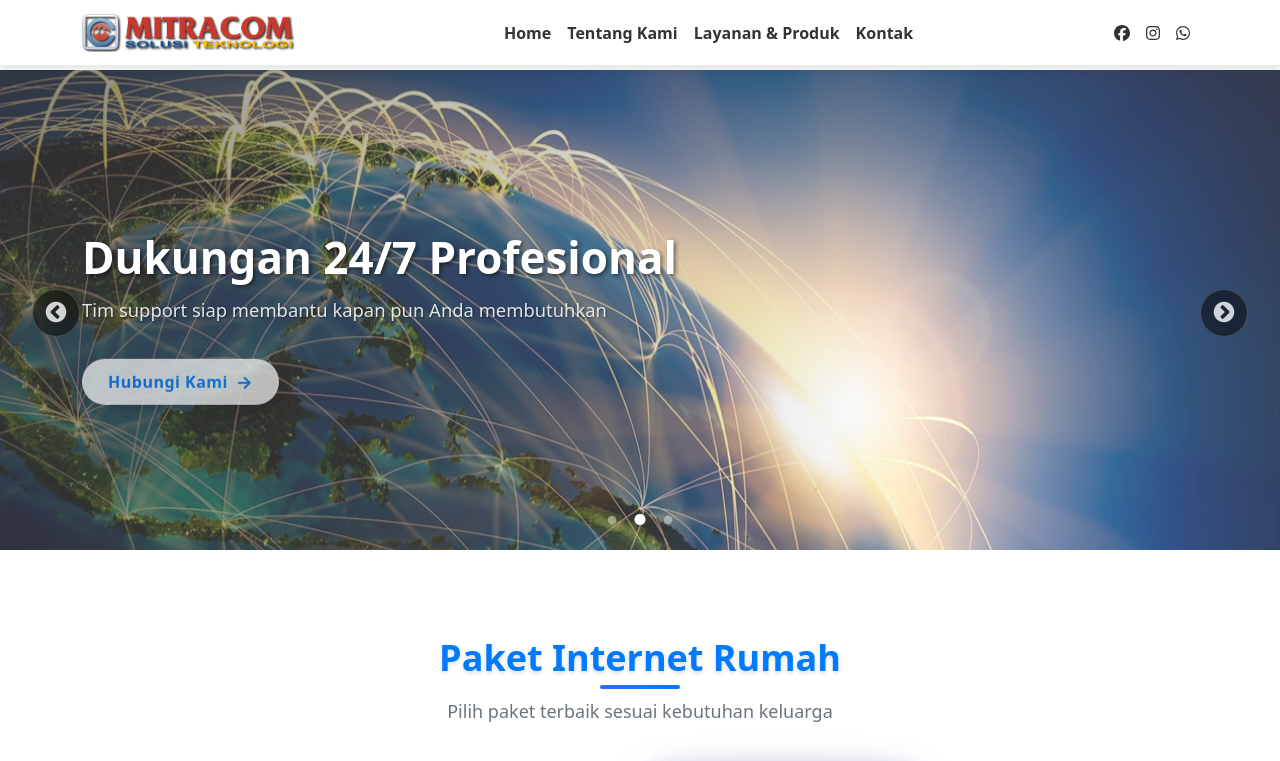
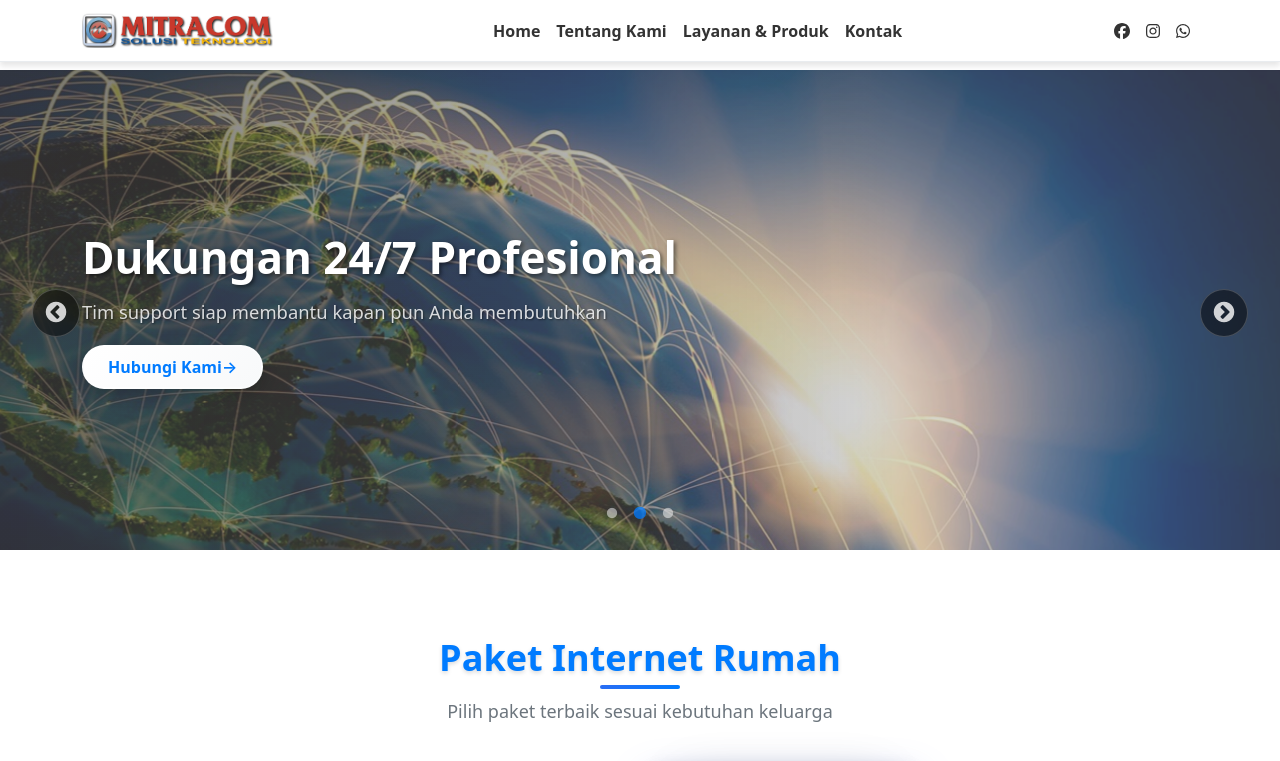
Before and after one commit to bisaterusboy/bisaterusboy.github.io, a React (Vite) app: page / in a window 1280 px wide. Shown: the top 761 px of the page. Built offline with nearby package versions, Linux system fonts and the light colour scheme.

Commit message:
slider & logo updates

```diff
--- a/src/assets/css/Slider.css
+++ b/src/assets/css/Slider.css
@@ -1,8 +1,11 @@
+/* ===== SLIDER COMPONENT STYLES ===== */
+/* This file uses CSS variables defined in index.css */
+
 .hero-slider {
   position: relative;
   width: 100%;
-  margin-top: auto; /* account for fixed navbar height */
   overflow: hidden;
+  background: var(--bg-dark);
 }
 
 /* Hide scrollbar for webkit browsers */
@@ -20,6 +23,7 @@
   position: relative;
   height: clamp(320px, 60vh, 560px);
   overflow: hidden;
+  background: var(--bg-dark);
 }
 
 /* Hide scrollbar for slick slider */
@@ -39,23 +43,32 @@
   transform: scale(1.05);
   transition: transform 8s ease-in-out;
   animation: zoomInOut 8s ease-in-out infinite;
+  filter: brightness(0.8);
 }
 
 @keyframes zoomInOut {
-  0%, 100% { transform: scale(1.05); }
-  50% { transform: scale(1.12); }
+  0%, 100% {
+    transform: scale(1.05);
+  }
+  50% {
+    transform: scale(1.12);
+  }
 }
 
 .hero-slide__overlay {
   position: absolute;
   inset: 0;
-  background: linear-gradient(270deg, rgb(255 255 255 / 20%) 30%, rgb(73 70 70 / 66%) 100%);
+  background: linear-gradient(270deg, rgba(255, 255, 255, 0.2) 30%, rgba(73, 70, 70, 0.66));
   animation: fadeInOverlay 1.5s ease-out;
 }
 
 @keyframes fadeInOverlay {
-  from { opacity: 0; }
-  to { opacity: 1; }
+  from {
+    opacity: 0;
+  }
+  to {
+    opacity: 1;
+  }
 }
 
 .hero-slide__content {
@@ -66,8 +79,10 @@
   flex-direction: column;
   justify-content: center;
   align-items: flex-start;
-  color: #fff;
+  color: var(--text-light);
   padding: 0 2rem;
+  max-width: 1200px;
+  margin: 0 auto;
 }
 
 .hero-slide__title {
@@ -75,10 +90,11 @@
   font-size: clamp(1.5rem, 3vw + 1rem, 2.75rem);
   line-height: 1.2;
   margin-bottom: 0.5rem;
-  text-shadow: 2px 2px 4px rgba(0,0,0,0.5);
+  text-shadow: 2px 2px 4px rgba(0, 0, 0, 0.5);
   opacity: 0;
   transform: translateY(50px);
   animation: slideInFromBottom 0.8s ease-out 0.3s forwards;
+  color: var(--text-light);
 }
 
 @keyframes slideInFromBottom {
@@ -94,154 +110,245 @@
 
 .hero-slide__subtitle {
   font-size: clamp(0.95rem, 1vw + 0.75rem, 1.15rem);
-  color: #f1f5f9;
+  color: rgba(255, 255, 255, 0.9);
   margin-bottom: 1.5rem;
-  text-shadow: 1px 1px 2px rgba(0,0,0,0.5);
+  text-shadow: 1px 1px 2px rgba(0, 0, 0, 0.5);
   opacity: 0;
-  transform: translateY(50px);
+  transform: translateY(30px);
   animation: slideInFromBottom 0.8s ease-out 0.5s forwards;
+  line-height: 1.6;
 }
 
-.hero-slide__content .btn {
+.hero-slide__description {
+  font-size: clamp(0.85rem, 0.8vw + 0.7rem, 1rem);
+  color: rgba(255, 255, 255, 0.8);
+  margin-bottom: 2rem;
+  text-shadow: 1px 1px 2px rgba(0, 0, 0, 0.5);
   opacity: 0;
-  transform: translateY(50px);
+  transform: translateY(30px);
   animation: slideInFromBottom 0.8s ease-out 0.7s forwards;
-  transition: all 0.4s cubic-bezier(0.25, 0.46, 0.45, 0.94);
-  position: relative;
-  overflow: hidden;
+  line-height: 1.6;
+  max-width: 600px;
+}
+
+.hero-slide__cta {
+  opacity: 0;
+  transform: translateY(30px);
+  animation: slideInFromBottom 0.8s ease-out 0.9s forwards;
+}
+
+.hero-slide__btn {
   display: inline-flex;
   align-items: center;
-  gap: 8px;
+  gap: 0.5rem;
+  padding: 0.875rem 1.75rem;
+  background: var(--gradient-primary);
+  color: var(--text-light);
+  text-decoration: none;
+  border-radius: var(--border-radius);
   font-weight: 600;
-  letter-spacing: 0.5px;
+  font-size: 1rem;
+  transition: var(--transition);
+  box-shadow: var(--card-shadow);
+  border: none;
+  cursor: pointer;
+  text-shadow: 1px 1px 2px rgba(0, 0, 0, 0.3);
 }
 
-.hero-slide__content .btn::before {
-  content: '';
-  position: absolute;
-  top: 0;
-  left: -100%;
-  width: 100%;
-  height: 100%;
-  background: linear-gradient(90deg, transparent, rgba(255,255,255,0.3), transparent);
-  transition: left 0.6s ease;
+.hero-slide__btn:hover {
+  transform: translateY(-2px);
+  box-shadow: var(--card-shadow-hover);
+  filter: brightness(1.1);
+  color: var(--text-light);
+  text-decoration: none;
 }
 
-.hero-slide__content .btn:hover::before {
-  left: 100%;
+.hero-slide__btn:active {
+  transform: translateY(0);
 }
 
-.hero-slide__content .btn:hover {
-  transform: translateY(-3px) scale(1.02);
-  box-shadow: 0 12px 30px rgba(0,0,0,0.4);
-  background: linear-gradient(135deg, #fff 0%, #e9ecef 100%) !important;
+.hero-slide__btn .bi {
+  font-size: 1.1rem;
+  transition: var(--transition);
 }
 
-.hero-slide__content .btn:active {
-  transform: translateY(-1px) scale(0.98);
-}
-
-.btn-text {
-  transition: transform 0.3s ease;
-}
-
-.btn-icon {
-  transition: transform 0.3s ease;
-  font-size: 1.1em;
-  font-weight: bold;
-}
-
-.hero-slide__content .btn:hover .btn-text {
-  transform: translateX(-2px);
-}
-
-.hero-slide__content .btn:hover .btn-icon {
+.hero-slide__btn:hover .bi {
   transform: translateX(3px);
 }
 
-/* slick customizations with animations */
+/* Slick Slider Customization */
 .slick-dots {
-  bottom: 25px;
+  bottom: 2rem;
   z-index: 10;
 }
 
 .slick-dots li {
-  margin: 0 4px;
+  margin: 0 0.25rem;
 }
 
 .slick-dots li button:before {
-  color: #fff;
-  opacity: 0.4;
-  font-size: 10px;
-  transition: all 0.3s ease;
+  color: rgba(255, 255, 255, 0.5);
+  font-size: 0.75rem;
+  opacity: 1;
+  transition: var(--transition);
 }
 
 .slick-dots li.slick-active button:before {
-  color: #fff;
-  opacity: 1;
-  transform: scale(1.3);
+  color: var(--primary-color);
+  transform: scale(1.2);
 }
 
 .slick-dots li button:hover:before {
-  opacity: 0.7;
+  color: var(--primary-light);
+}
+
+/* Navigation Arrows */
+.slick-prev,
+.slick-next {
+  width: 3rem;
+  height: 3rem;
+  background: rgba(0, 0, 0, 0.5);
+  border-radius: 50%;
+  z-index: 10;
+  transition: var(--transition);
+  backdrop-filter: blur(10px);
+  border: 1px solid rgba(255, 255, 255, 0.2);
+}
+
+.slick-prev:hover,
+.slick-next:hover {
+  background: rgba(0, 0, 0, 0.7);
   transform: scale(1.1);
 }
 
-.slick-prev, .slick-next {
-  width: 45px;
-  height: 45px;
-  background: rgba(255,255,255,0.08);
-  border-radius: 50%;
-  transition: all 0.3s ease;
-  z-index: 10;
+.slick-prev:before,
+.slick-next:before {
+  font-size: 1.5rem;
+  color: var(--text-light);
+  opacity: 0.8;
+  transition: var(--transition);
 }
 
-.slick-prev:hover, .slick-next:hover {
-  background: rgba(255,255,255,0.15);
-  transform: scale(1.05);
+.slick-prev:hover:before,
+.slick-next:hover:before {
+  opacity: 1;
+  color: var(--primary-color);
 }
 
-.slick-prev:before, .slick-next:before {
-  color: #fff;
-  font-size: 20px;
-  opacity: 0.7;
-  transition: opacity 0.3s ease;
+.slick-prev {
+  left: 2rem;
 }
 
-.slick-prev:hover:before, .slick-next:hover:before {
-  opacity: 1;
+.slick-next {
+  right: 2rem;
 }
 
-/* Slide transition animations */
-.slick-slide {
-  opacity: 0;
-  transition: opacity 0.5s ease;
+/* Loading State */
+.hero-slider.loading {
+  opacity: 0.7;
+  pointer-events: none;
 }
 
-.slick-slide.slick-active {
-  opacity: 1;
+.hero-slider.loading::after {
+  content: '';
+  position: absolute;
+  top: 50%;
+  left: 50%;
+  transform: translate(-50%, -50%);
+  width: 3rem;
+  height: 3rem;
+  border: 3px solid rgba(255, 255, 255, 0.3);
+  border-top: 3px solid var(--primary-color);
+  border-radius: 50%;
+  animation: spin 1s linear infinite;
+  z-index: 20;
 }
 
+@keyframes spin {
+  0% { transform: translate(-50%, -50%) rotate(0deg); }
+  100% { transform: translate(-50%, -50%) rotate(360deg); }
+}
 
-
-@media (max-width: 576px) {
-  .hero-slider { margin-top: auto; }
-  .hero-slide__content {
-    align-items: center;
-    text-align: center;
-    padding: 0 1rem;
+/* Responsive Design */
+@media (max-width: 768px) {
+  .hero-slide {
+    height: clamp(280px, 50vh, 400px);
   }
 
-  .slick-prev, .slick-next {
-    width: 40px;
-    height: 40px;
+  .hero-slide__content {
+    padding: 0 1rem;
+    text-align: center;
+    align-items: center;
   }
 
-  .slick-prev:before, .slick-next:before {
-    font-size: 20px;
+  .hero-slide__title {
+    font-size: clamp(1.25rem, 2.5vw + 0.75rem, 2rem);
+  }
+
+  .hero-slide__subtitle {
+    font-size: clamp(0.85rem, 0.9vw + 0.65rem, 1rem);
+  }
+
+  .hero-slide__description {
+    font-size: clamp(0.75rem, 0.7vw + 0.6rem, 0.9rem);
+  }
+
+  .slick-prev,
+  .slick-next {
+    width: 2.5rem;
+    height: 2.5rem;
+  }
+
+  .slick-prev {
+    left: 1rem;
+  }
+
+  .slick-next {
+    right: 1rem;
+  }
+
+  .slick-dots {
+    bottom: 1rem;
   }
 }
 
+@media (max-width: 576px) {
+  .hero-slide {
+    height: clamp(250px, 45vh, 350px);
+  }
+
+  .hero-slide__content {
+    padding: 0 0.75rem;
+  }
+
+  .hero-slide__btn {
+    padding: 0.75rem 1.5rem;
+    font-size: 0.9rem;
+  }
+
+  .slick-prev,
+  .slick-next {
+    width: 2rem;
+    height: 2rem;
+  }
+
+  .slick-prev:before,
+  .slick-next:before {
+    font-size: 1.25rem;
+  }
+}
+
+/* Focus States for Accessibility */
+.hero-slide__btn:focus {
+  outline: 2px solid var(--primary-color);
+  outline-offset: 2px;
+}
+
+.slick-prev:focus,
+.slick-next:focus {
+  outline: 2px solid var(--primary-color);
+  outline-offset: 2px;
+}
 
 /* Print Styles */
 @media print {
@@ -285,46 +392,3 @@
     border: 1px solid #007bff;
   }
 }
-
-
-
-/* Navigation Arrows */
-.slick-prev,
-.slick-next {
-  width: 3rem;
-  height: 3rem;
-  background: rgba(0, 0, 0, 0.5);
-  border-radius: 50%;
-  z-index: 10;
-  transition: var(--transition);
-  backdrop-filter: blur(10px);
-  border: 1px solid rgba(255, 255, 255, 0.2);
-}
-
-.slick-prev:hover,
-.slick-next:hover {
-  background: rgba(0, 0, 0, 0.7);
-  transform: scale(1.1);
-}
-
-.slick-prev:before,
-.slick-next:before {
-  font-size: 1.5rem;
-  color: var(--text-light);
-  opacity: 0.8;
-  transition: var(--transition);
-}
-
-.slick-prev:hover:before,
-.slick-next:hover:before {
-  opacity: 1;
-  color: var(--primary-color);
-}
-
-.slick-prev {
-  left: 2rem;
-}
-
-.slick-next {
-  right: 2rem;
-}
--- a/src/components/Navbar.jsx
+++ b/src/components/Navbar.jsx
@@ -102,7 +102,7 @@ function Navbar() {
             <img
               src={eLogo}
               alt="Logo"
-              style={{ width: "100%", height: "39px" }}
+              style={{ width: "100%", height: "35px" }}
             />
           </Link>
 
--- a/src/components/Slider.jsx
+++ b/src/components/Slider.jsx
@@ -107,4 +107,4 @@ function Slider() {
   )
 }
 
-export default Slider
+export default Slider;
```
